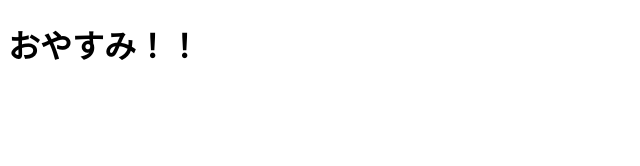
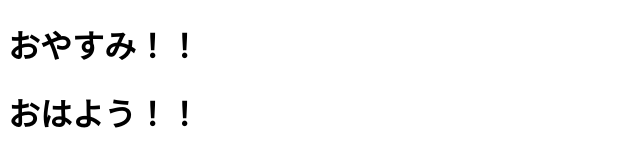
Before and after one commit to minako2470/git_practice, a plain HTML site: page hello.html in a window 1280 px wide. Shown: the whole page, without its empty margins (0-640 px from the left). Drawn offline with Linux system fonts and the light colour scheme.

Commit message:
おはようを追加

```diff
--- a/hello.html
+++ b/hello.html
@@ -1,11 +1,15 @@
 <!DOCTYPE html>
 <html lang="ja">
+
 <head>
   <meta charset="UTF-8">
   <meta name="viewport" content="width=device-width, initial-scale=1.0">
   <title>Document</title>
 </head>
+
 <body>
   <h1>おやすみ！！</h1>
+  <h1>おはよう！！</h1>
 </body>
+
 </html>
```
